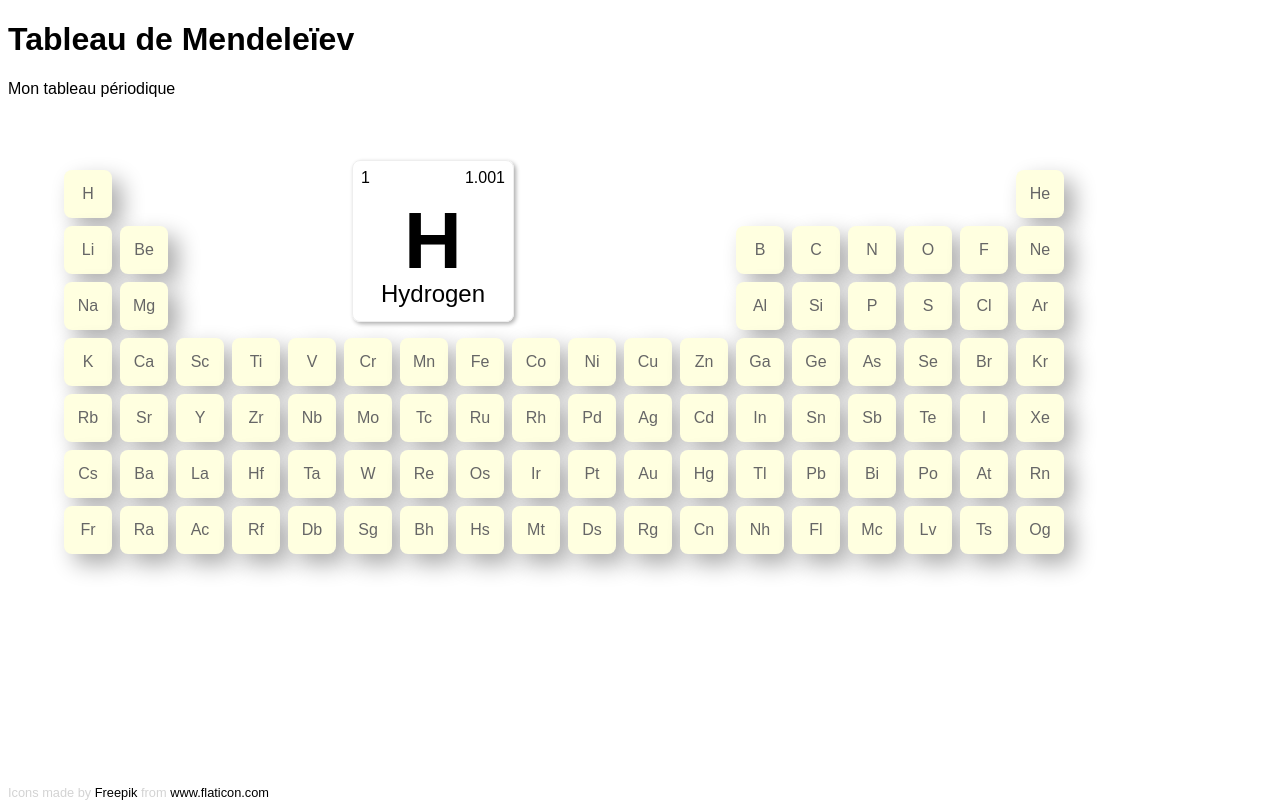
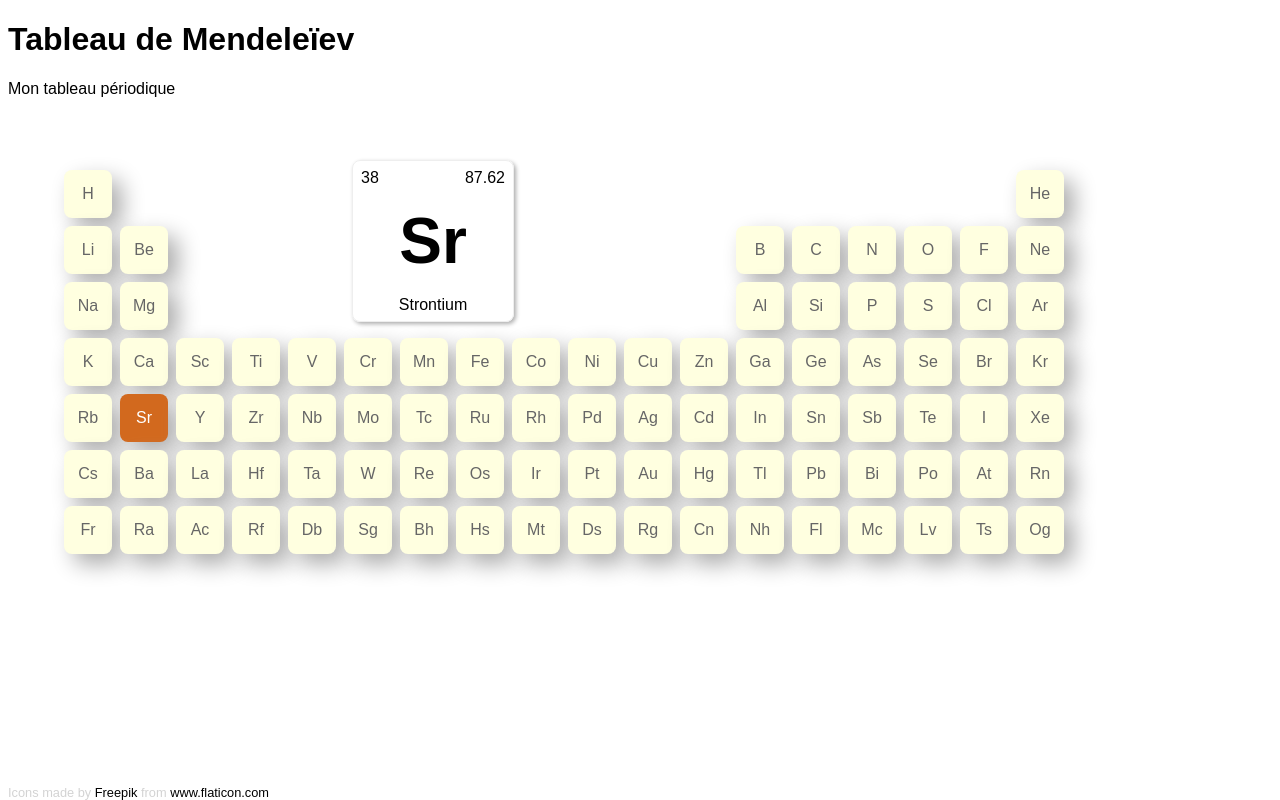
Before and after one commit to Wazteyck/TypeScript-formation, a website built with webpack: page front/src/index.html in a window 1280 px wide. Built offline with nearby package versions, Linux system fonts and the light colour scheme; files whose address does not match are found by name.

Commit message:
dev: finished project

```diff
--- a/back/package.json
+++ b/back/package.json
@@ -11,6 +11,7 @@
   "keywords": [],
   "scripts": {
     "start": "npx nodemon src/index.ts",
+    "start:prod": "node build/src/index.js",
     "test": "echo \"Error: no test specified\" && exit 1",
     "lint": "gts lint",
     "clean": "gts clean",
--- a/front/package.json
+++ b/front/package.json
@@ -5,7 +5,7 @@
   "main": "index.js",
   "scripts": {
     "build": "webpack --mode production",
-    "start": "webpack -w --mode development",
+    "start": "webpack serve --mode development",
     "test": "echo \"Error: no test specified\" && exit 1"
   },
   "author": "",
@@ -25,6 +25,7 @@
     "webpack-dev-server": "^3.11.2"
   },
   "dependencies": {
-    "d3": "^7.0.0"
+    "d3": "^7.0.0",
+    "pm2": "^5.1.0"
   }
 }
--- a/front/src/Mendeleev.ts
+++ b/front/src/Mendeleev.ts
@@ -1,11 +1,14 @@
 import * as d3 from "d3";
+import { Logging } from "./decorators/Logging";
 import { ChemicalElt } from "./interfaces/ChemicalElt";
 
 import "./style.scss";
 
+@Logging
 export class Mendeleev {
   constructor() {
     console.log("instantiate Mendeleev");
+    this.init();
   }
 
   async init() {
@@ -43,6 +46,10 @@ export class Mendeleev {
         const endTranslateState = `translate(${x}em, ${y}em)`;
         return d3.interpolateString(startTranslateState, endTranslateState);
       });
+
+    setTimeout(() => {
+      this.updateDetails(data[Math.floor(Math.random() * data.length)]);
+    }, 500);
   }
 
   updateDetails(d: ChemicalElt): void {
--- /dev/null
+++ b/front/src/decorators/Logging.ts
@@ -0,0 +1,16 @@
+export function Logging<T extends { new (...args: any[]): {} }>(target: T): T {
+  // save a reference to the original constructor
+  const original = target;
+
+  // the new constructor behaviour
+  const f = function (...args: any[]) {
+    console.log("Currently instantiating: " + original.name);
+    return new original(...args); // according the comments
+  };
+
+  // copy prototype so intanceof operator still works
+  f.prototype = original.prototype;
+
+  // return new constructor (will override original)
+  return f as unknown as T;
+}
--- a/front/src/index.html
+++ b/front/src/index.html
@@ -14,10 +14,10 @@
     <div class="tableau"></div>
 
     <div class="details">
-      <span class="symbol">H</span>
-      <span class="name">Hydrogen</span>
-      <span class="atomicNbr">1</span>
-      <span class="atomicMass">1.001</span>
+      <span class="symbol">?</span>
+      <span class="name">?</span>
+      <span class="atomicNbr">?</span>
+      <span class="atomicMass">?</span>
     </div>
 
     <footer>
--- a/front/src/main.ts
+++ b/front/src/main.ts
@@ -9,5 +9,3 @@ console.log("toto: ", toto);
 
 const mendeleev = new Mendeleev();
 console.log("mendeleev: ", mendeleev);
-
-mendeleev.init();
--- a/front/src/style.scss
+++ b/front/src/style.scss
@@ -56,28 +56,38 @@ div.details {
   border: 0.1em solid #eee;
   width: 10em;
   height: 10em;
-  display: flex;
-  justify-content: space-between;
+  display: grid;
+  grid-template-columns: 1fr 1fr;
+  grid-template-rows: 2em auto 2em;
+  grid-template-areas:
+    "atomicNbr atomicMass"
+    "symbol symbol"
+    "name name";
 
   .symbol {
-    position: absolute;
-    font-size: 5em;
+    grid-area: symbol;
+    font-size: 4em;
     font-weight: bold;
-    top: 50%;
-    left: 50%;
-    transform: translate(-50%, -50%);
+    display: flex;
+    justify-content: center;
+    align-items: center;
   }
 
   .name {
-    position: absolute;
-    font-size: 1.5em;
-    top: 50%;
-    left: 50%;
-    transform: translate(-50%, 140%);
+    grid-area: name;
+    display: flex;
+    justify-content: center;
+    align-items: center;
   }
 
-  .atomicNbr,
+  .atomicNbr {
+    grid-area: atomicNbr;
+    padding: 0.5em;
+  }
+
   .atomicMass {
+    grid-area: atomicMass;
+    text-align: right;
     padding: 0.5em;
   }
 }
--- a/front/tsconfig.json
+++ b/front/tsconfig.json
@@ -6,5 +6,8 @@
     "target": "es5",
     "allowJs": true,
     "moduleResolution": "node",
+    "emitDecoratorMetadata": true,
+    "experimentalDecorators": true,
+    "sourceMap": true
   }
 }
--- a/front/webpack.config.js
+++ b/front/webpack.config.js
@@ -9,6 +9,7 @@ module.exports = {
     path: path.resolve(__dirname, "dist"),
   },
   mode: "development",
+  devtool: "inline-source-map",
   module: {
     rules: [
       {
```
Also changed, not shown: README.md, 1 other file.
